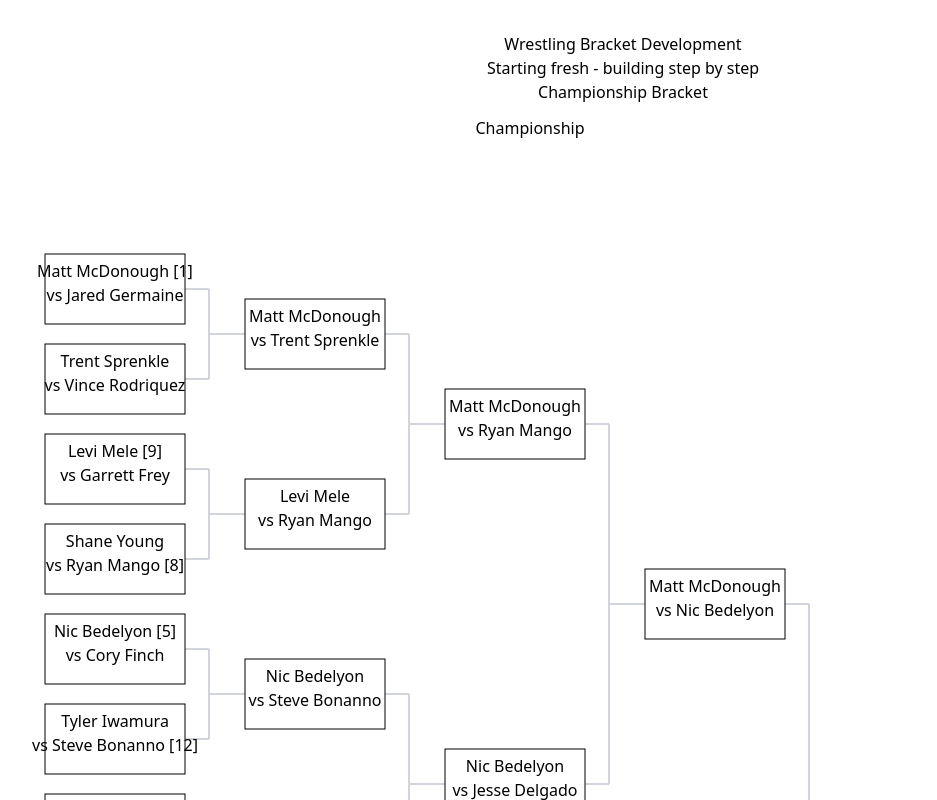
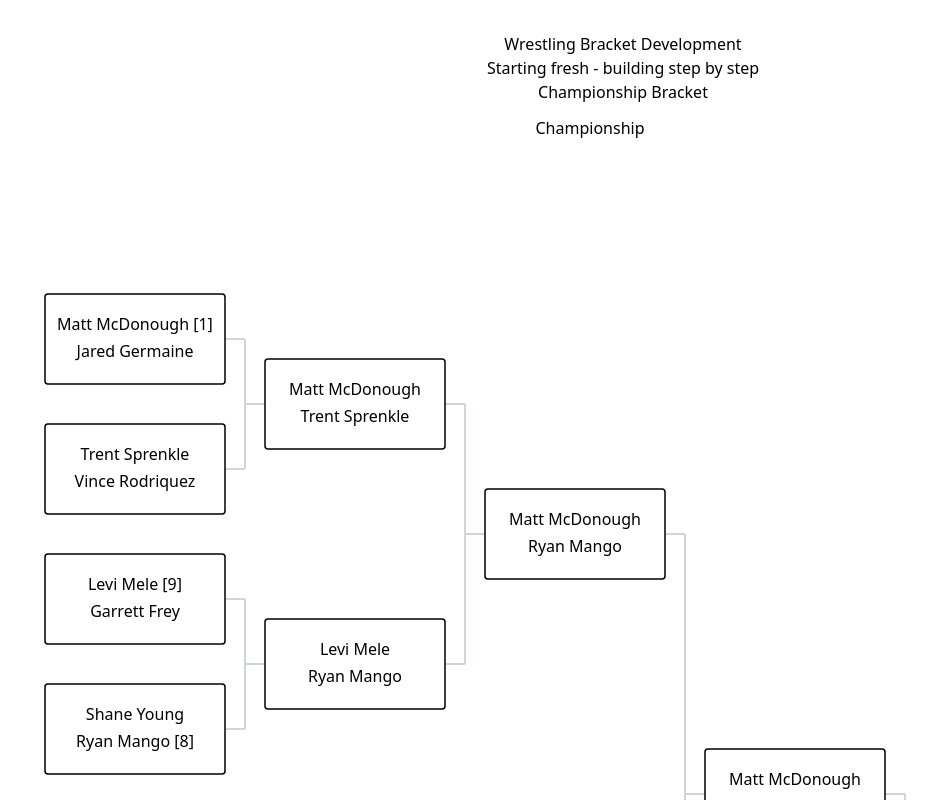
Before and after one commit to grogs84/matiq-brackets, a React (Vite) app: page / in a window 1280 px wide. Shown: the top 800 px of the page, without its empty margins (17-954 px from the left). Built offline with nearby package versions, Linux system fonts and the light colour scheme.

Commit message:
Improve match box sizing and typography for better readability
Co-authored-by: grogs84 <10171030+grogs84@users.noreply.github.com>

```diff
--- a/src/components/ChampionshipBracket.jsx
+++ b/src/components/ChampionshipBracket.jsx
@@ -25,7 +25,7 @@ const getMatchRightEdgeCenter = (position, matchSize) => ({
 });
 
 /**
- * Calculate text positions for match participants
+ * Calculate text positions for match participants with improved typography
  * @param {Object} position - Match position {x, y}
  * @param {Object} matchSize - Match dimensions {width, height}
  * @returns {Object} Text positions for participant1 and participant2
@@ -33,11 +33,11 @@ const getMatchRightEdgeCenter = (position, matchSize) => ({
 const getMatchTextPositions = (position, matchSize) => ({
   participant1: {
     x: position.x + matchSize.width / 2,
-    y: position.y + matchSize.height / 3
+    y: position.y + matchSize.height * 0.35  // Better vertical positioning
   },
   participant2: {
     x: position.x + matchSize.width / 2,
-    y: position.y + (2 * matchSize.height) / 3
+    y: position.y + matchSize.height * 0.65  // Better vertical positioning
   }
 });
 
@@ -47,11 +47,11 @@ const getMatchTextPositions = (position, matchSize) => ({
 const BRACKET_CONSTANTS = {
   DEFAULT_CONTAINER_HEIGHT: 1200,
   DEFAULT_PADDING: 60,
-  MIN_MATCH_WIDTH: 140,
-  MIN_MATCH_HEIGHT: 70,
-  MIN_SPACING: 20,
+  MIN_MATCH_WIDTH: 180,  // Increased from 140 for better readability
+  MIN_MATCH_HEIGHT: 90,  // Increased from 70 for better readability
+  MIN_SPACING: 40,       // Doubled from 20 for more comfortable spacing
   LEFT_MARGIN: 30,
-  ROUND_SPACING: 200,
+  ROUND_SPACING: 220,    // Slightly increased to accommodate larger boxes
   BOTTOM_PADDING_EXTRA: 40,
   MIN_HORIZONTAL_EXTENSION: 20,
   HORIZONTAL_EXTENSION_RATIO: 0.4,
@@ -371,15 +371,18 @@ const ChampionshipBracket = ({
                     height={matchSize.height}
                     fill="white"
                     stroke="black"
-                    strokeWidth="1"
-                    className={onMatchClick ? "cursor-pointer hover:fill-blue-50" : ""}
+                    strokeWidth="1.5"
+                    rx="3"
+                    ry="3"
+                    className={onMatchClick ? "cursor-pointer hover:fill-blue-50 hover:stroke-blue-400" : ""}
                     onClick={() => onMatchClick?.(match)}
                   />
                   <text
                     x={textPositions.participant1.x}
                     y={textPositions.participant1.y}
                     textAnchor="middle"
-                    className="text-xs fill-current pointer-events-none"
+                    className="text-sm font-medium fill-current pointer-events-none"
+                    style={{ dominantBaseline: 'middle' }}
                   >
                     {match.participants[0]?.name || 'TBD'}
                   </text>
@@ -387,9 +390,10 @@ const ChampionshipBracket = ({
                     x={textPositions.participant2.x}
                     y={textPositions.participant2.y}
                     textAnchor="middle"
-                    className="text-xs fill-current pointer-events-none"
+                    className="text-sm font-medium fill-current pointer-events-none"
+                    style={{ dominantBaseline: 'middle' }}
                   >
-                    vs {match.participants[1]?.name || 'TBD'}
+                    {match.participants[1]?.name || 'TBD'}
                   </text>
                 </g>
               );
```
